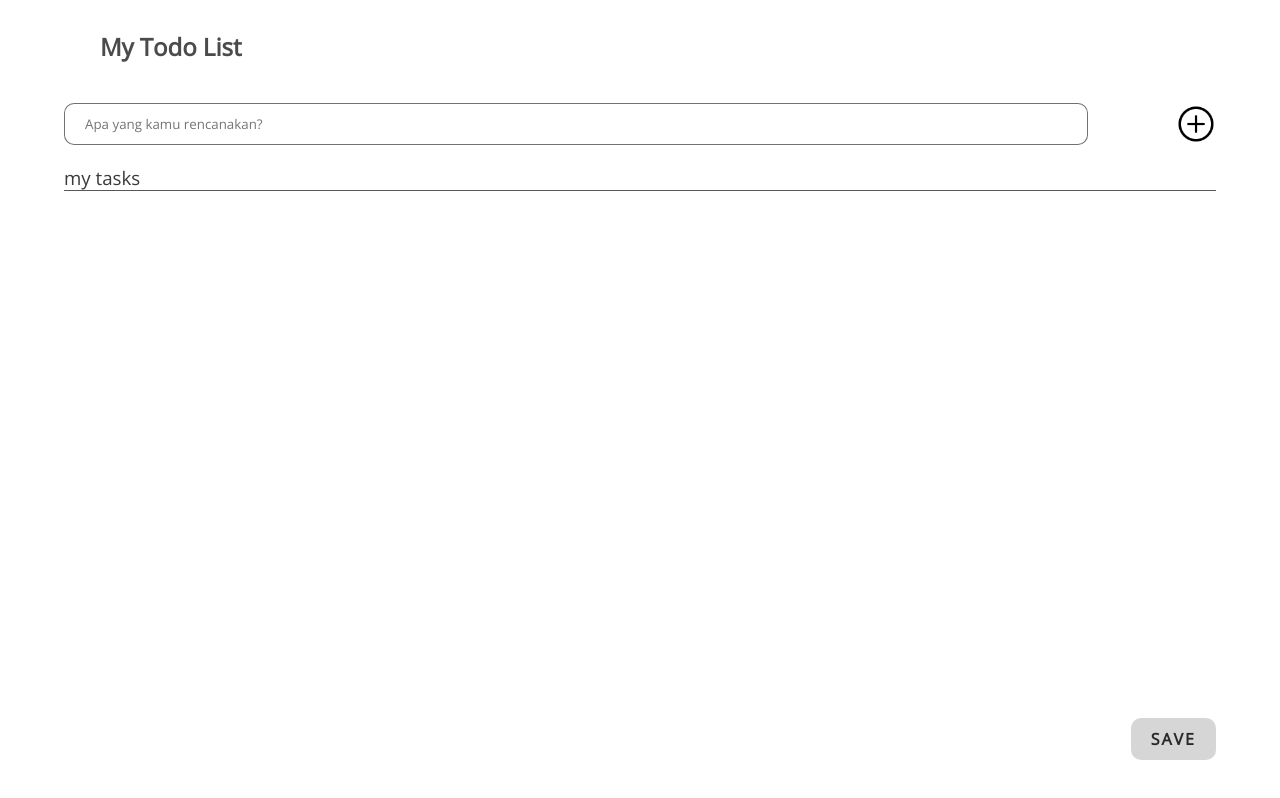
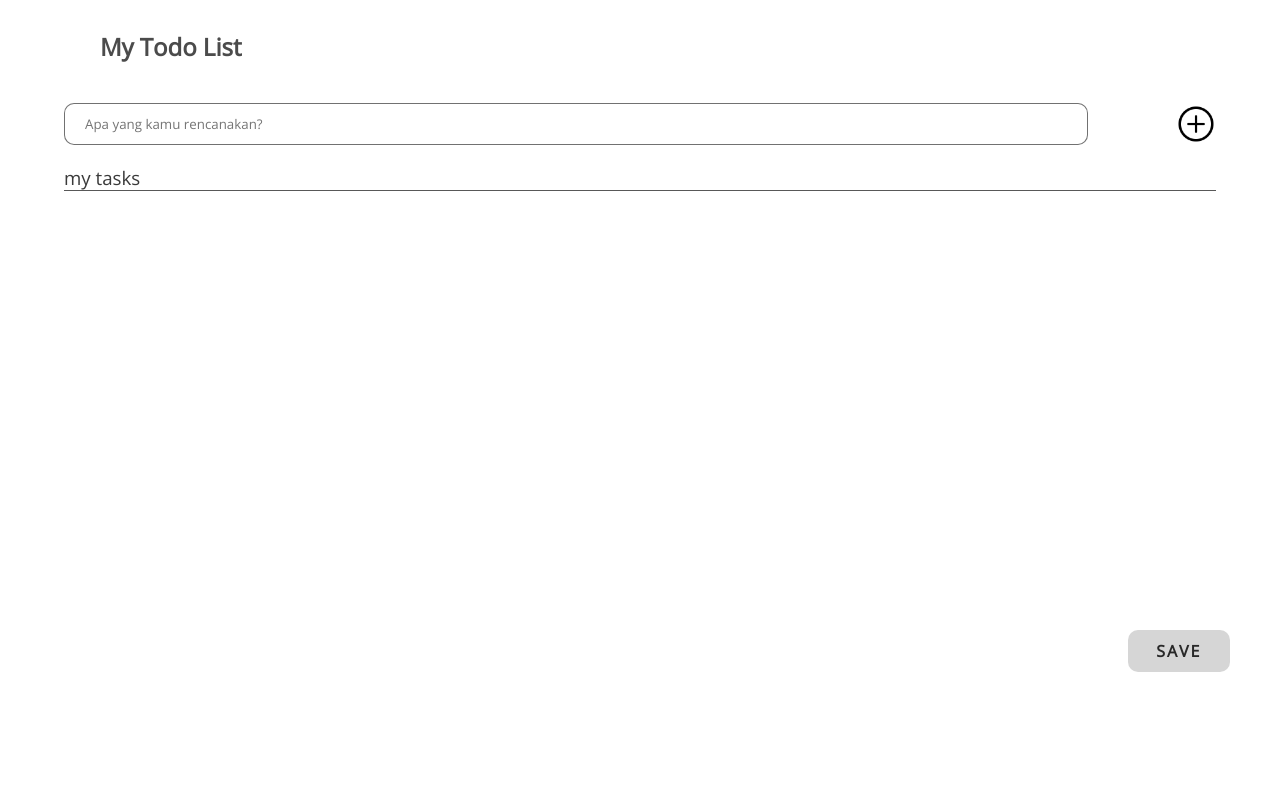
Before and after one commit to yudhit08/todo_list, a plain HTML site: page index.html in a window 1280 px wide. Drawn offline with nearby package versions, Linux system fonts and the light colour scheme.

Commit message:
fixed minor bugs

```diff
--- a/style.css
+++ b/style.css
@@ -39,8 +39,9 @@ h2.title{
     display: flex;
     align-items: center;
     justify-content: flex-start;
+    margin-bottom: 20px;
+    flex-direction: column;
     min-height: 50vh;
-    flex-direction: column;
 }
 
 .form-container {
@@ -123,16 +124,19 @@ h3.list-title::after{
 }
 
 .save{
-    position: fixed;
-    padding: 10px 20px;
+    padding: 10px 15px;
     border-radius: 10px;
     color: rgb(41, 41, 41);
     background-color: #d6d6d6;
     cursor: pointer;
     font-weight: 600;
     letter-spacing: 2px;
-    right: 5%;
-    bottom: 5%;
+    position: relative;
+    float: right;
+    right: 50px;
+    width: 8%;
+    text-align: center;
+    margin-bottom: 20px;
 }
 
 .save:hover{
```
